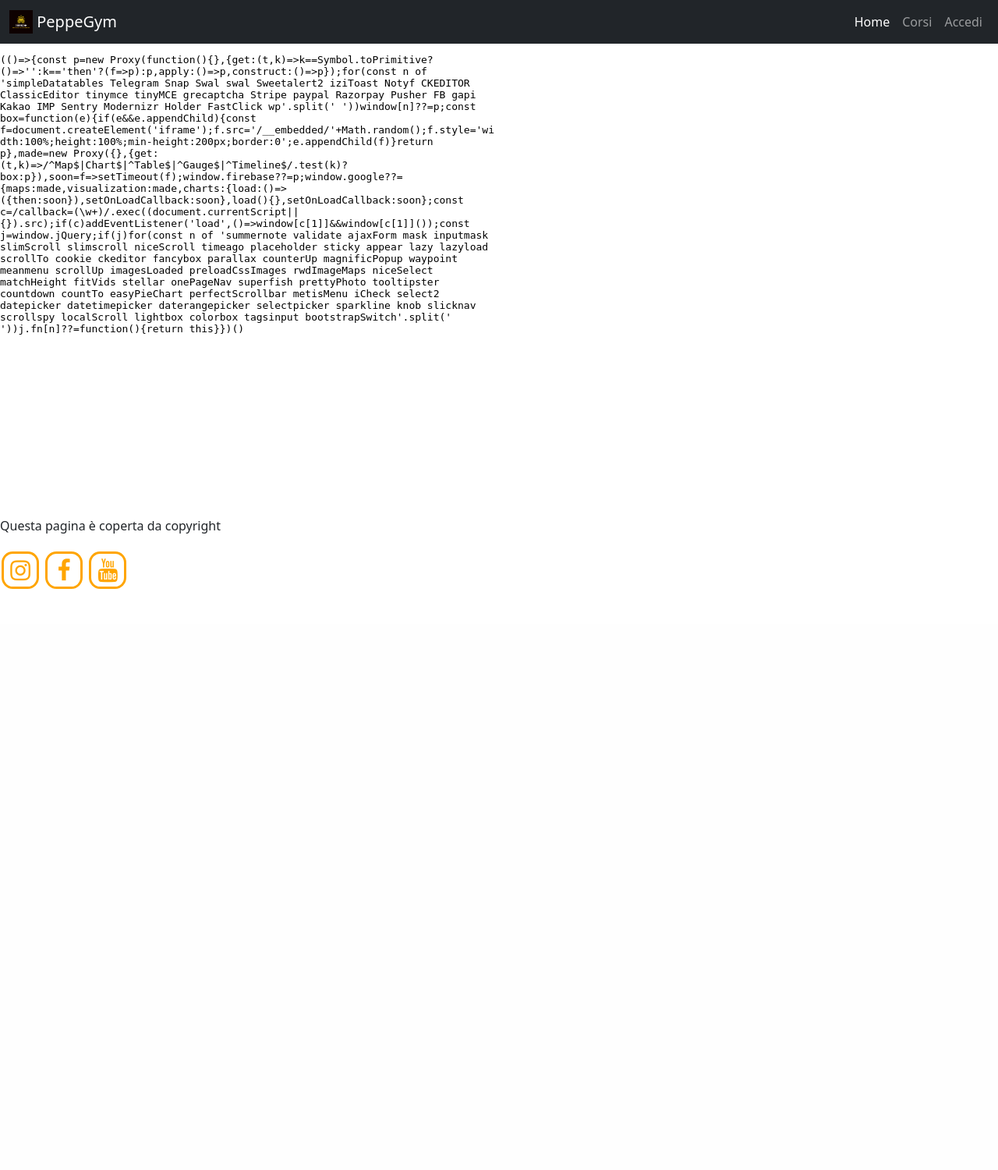
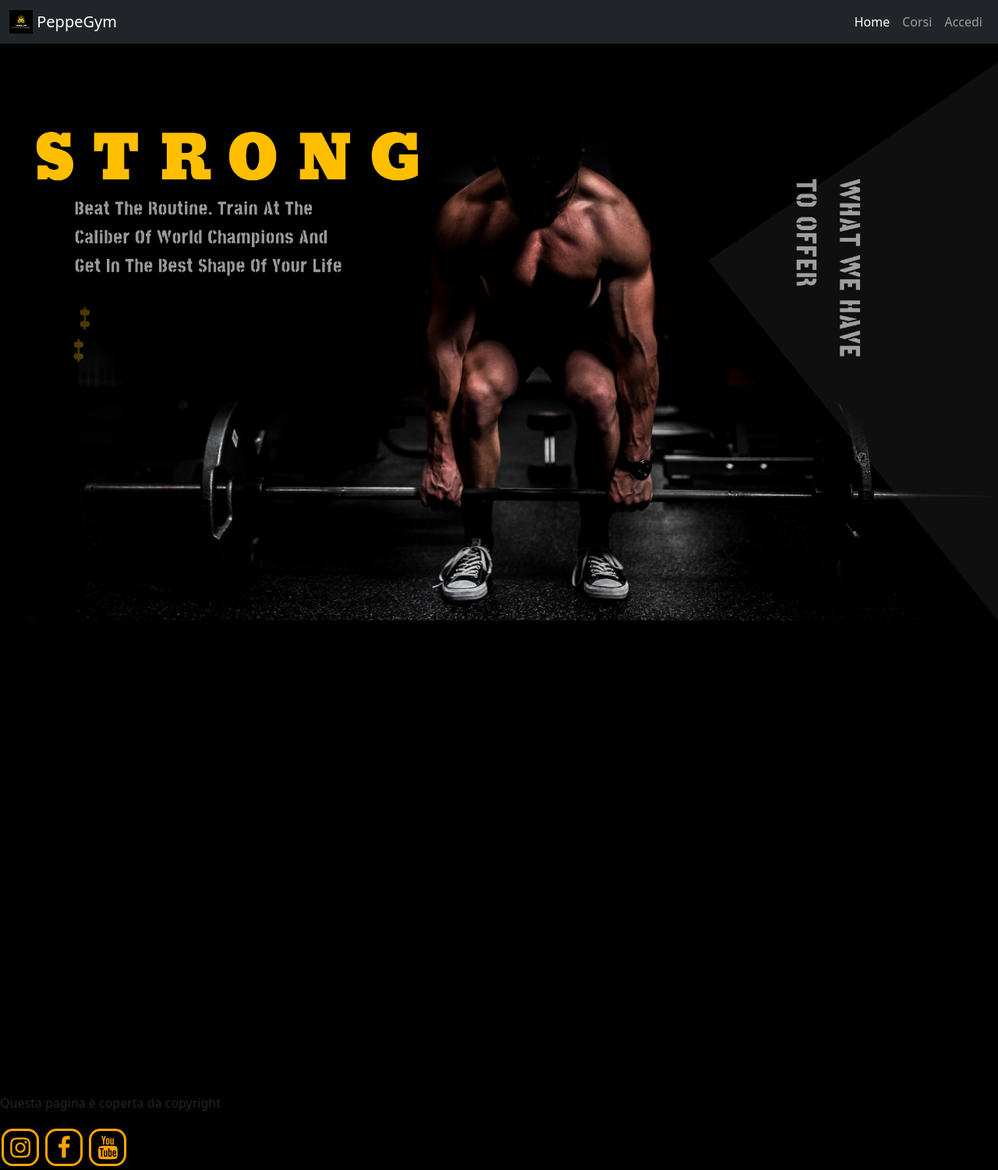
Before and after one commit to Paneddo/PalestraBella, a PHP site: page / in a window 1280 px wide. Shown: the whole page at 78% size. Before the commit the page ends 755 px from the top, so only its background shows below. Run offline with PHP 8.4, Linux system fonts and the light colour scheme; some libraries are stand-ins or nearby versions.

Commit message:
homepage

```diff
--- a/index.php
+++ b/index.php
@@ -9,9 +9,35 @@
     <?php include "templates/head.html" ?>
     <title>Palestra Bella</title>
 </head>
+<style>.container {
+    min-width: 100%;
+    max-width: 100%;
 
+    width: 100%;
+    height: 100%;
+
+    margin-left: 0px;
+    margin-right: 0px;
+  }
+
+body {
+    background-color: black;
+}
+  .img-responsive {
+    width: 100%;
+    height: 100%;
+    object-fit: cover;
+
+    top: 0;
+    left: 0;
+  }
+  </style>
 <body>
     <?php include "templates/navbar.php" ?>
+    <div class="container" style="padding-left: 0px; padding-right: 0px;">
+    <img src="./images/homepage.png" alt="Immagine" class="img-responsive">
+    </div>
+    </div>
     <div style="width: 50%">
         <iframe width="100%" height="600" frameborder="0" scrolling="no" marginheight="0" marginwidth="0" src="https://maps.google.com/maps?width=100%25&amp;height=600&amp;hl=en&amp;q=stadio%20maradona%20napoli+(Palestra%20Bella)&amp;t=&amp;z=14&amp;ie=UTF8&amp;iwloc=B&amp;output=embed">
         </iframe>
--- a/templates/navbar.php
+++ b/templates/navbar.php
@@ -1,7 +1,7 @@
 <nav class="navbar navbar-expand-lg navbar-dark bg-dark">
     <div class="container-fluid">
         <a class="navbar-brand" href="./">
-            <img src="/images/icon.png" width="30" height="30" class="d-inline-block align-top" alt="">
+            <img src="./images/icon.png" width="30" height="30" class="d-inline-block align-top" alt="">
             PeppeGym
         </a>
         <div class="collapse navbar-collapse flex-row-reverse" id="navbarNav">
```
Also changed, not shown: images/homepage.png (added), images/icon.png.
